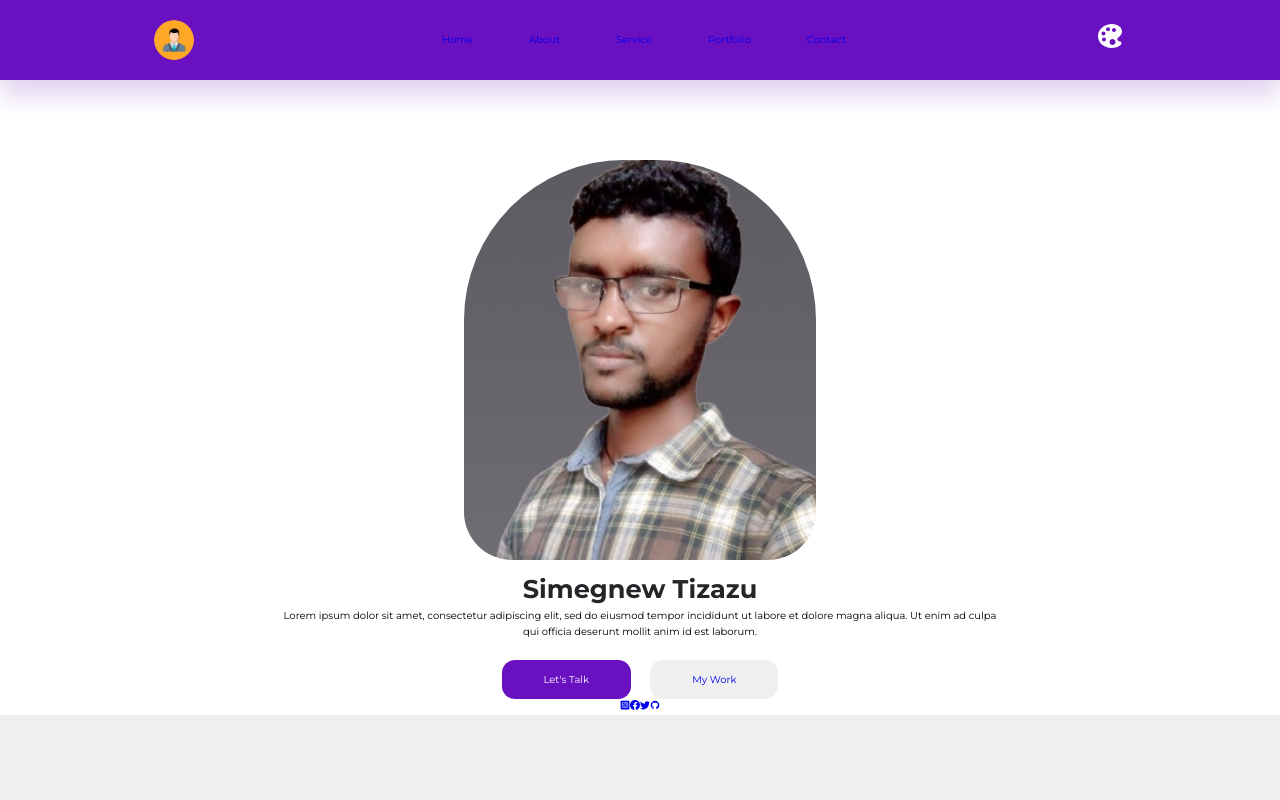
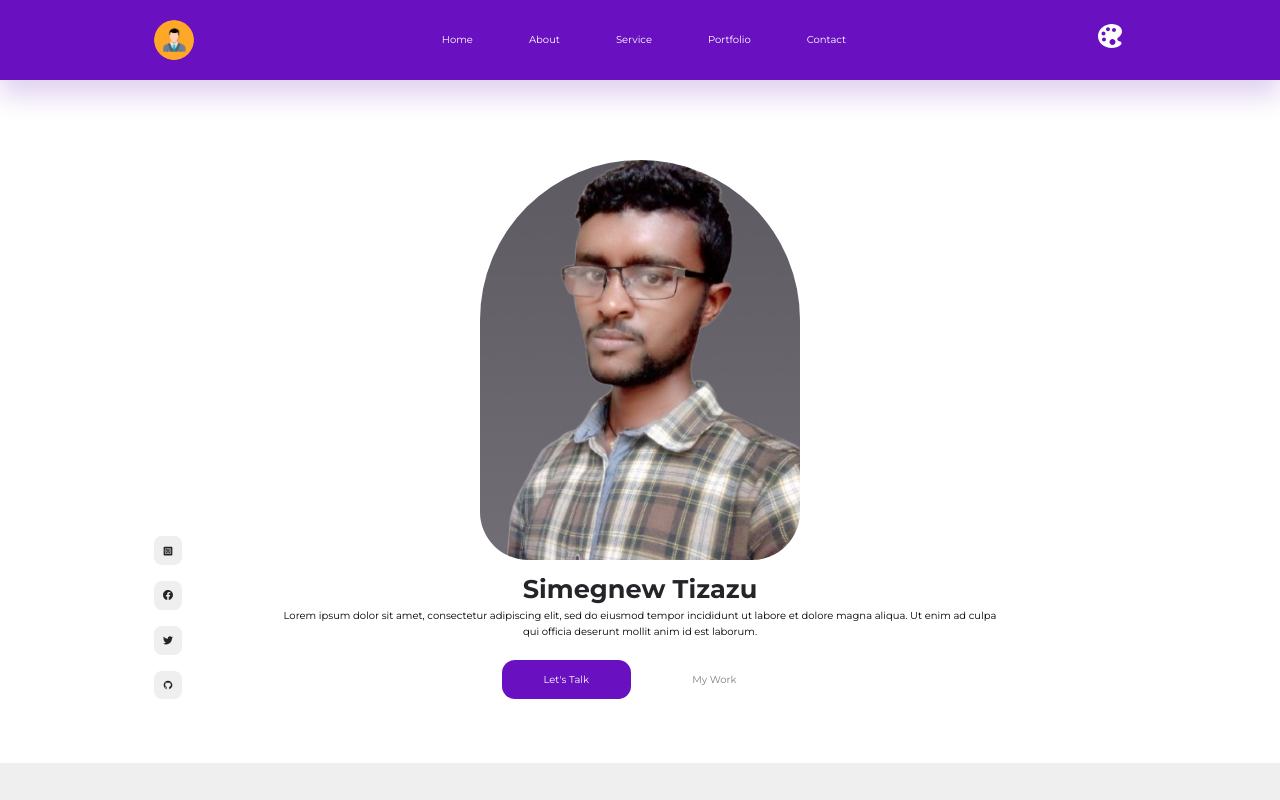
Before and after one commit to simegnew/portfolio-v1, a React (Create React App) app: page / in a window 1280 px wide. Shown: the top 800 px of the page. Built offline with nearby package versions, Linux system fonts and the light colour scheme; a web font is replaced by a local one.

Commit message:
add the header css

```diff
--- a/src/index.css
+++ b/src/index.css
@@ -75,7 +75,7 @@
 
     /*GENERAL SECTION  STYLES */
     a{
-        /* color: var(--color-white); */
+        color: var(--color-white);
         transition: var(--transition);
     }
 
@@ -136,8 +136,9 @@
         transform: translateY(-0.5rem);
     }
 
-    .btn.white {
+    .btn.light{
         background: var(--color-white);
+        color: gray;
     }
 
     .btn.white:hover{
--- a/src/sections/header/header.css
+++ b/src/sections/header/header.css
@@ -15,10 +15,11 @@
     transition: var(--transition);
     place-items: center;
     margin-top: 10rem;
- }
+    margin-bottom: 4rem;
+}
 
  .header__profile{
-    width: 22rem;
+    width: 20rem;
     height: 25rem;
     border-radius: 10rem 10rem 3rem 3rem;
     overflow: hidden;
@@ -37,3 +38,60 @@
     gap: 1.2rem;
     align-items: center;
 }
+
+.header__socials{
+    position: absolute;
+    left: 0;
+    bottom: 0;
+    display: flex;
+    flex-direction: column;
+    gap: 1rem;
+}
+
+.header__socials a {
+    width: 1.8rem;
+    aspect-ratio: 1/1;
+    background: var(--color-light);
+    color: var(--color-black);
+    display: grid;
+    place-items: center;
+    border-radius: var(--border-radius-3);
+}
+
+.header__socials a:hover{
+    background: var(--color-primary);
+    color: var(--color-white);
+    transform: translateX(-0.5rem);
+}
+
+/* MEDIA QUERIES (tablets) */
+
+/* @media screen and (max-width:1024px) {
+    .header__container{
+        height: 100vh;
+    }
+}
+*/
+
+/* MEDIA QUERIES (tablets) */
+
+@media screen and (max-width:600px) {
+    .header__profile {
+        width: 14rem;
+        height: 17rem;
+        max-width: 60%;
+        max-height: 45vh;
+    }
+
+    .header__container p {
+        width: 100%;
+    }
+
+    .header__cta {
+        gap: 1rem;
+    }
+
+    .header__socials {
+        display: none;
+    }
+}
```
